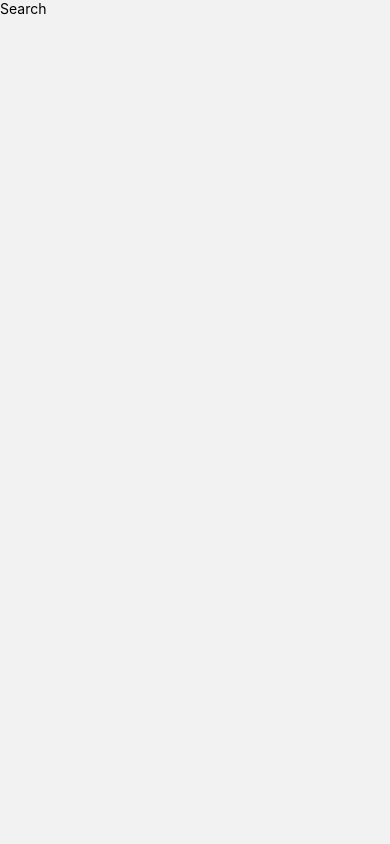
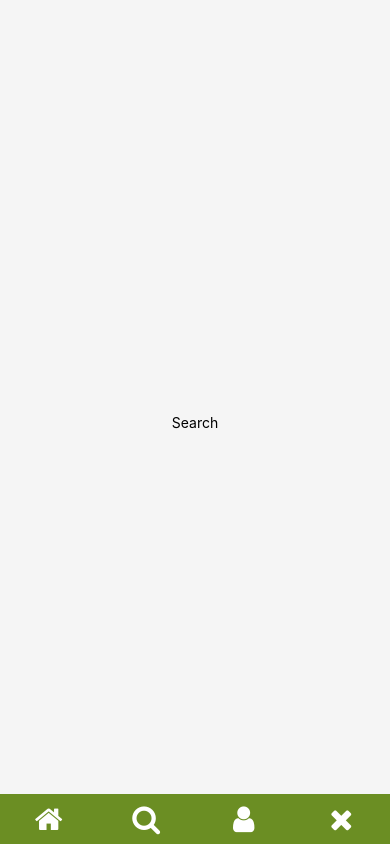
Before and after one commit to jairoalperez/CrocBites---Front---React-Native, a React Native app in the folder front/: screen /Search in a window 390 px wide. Built offline with nearby package versions, Linux system fonts and the light colour scheme.

Commit message:
NavBar Component

```diff
--- /dev/null
+++ b/front/components/NavBar.js
@@ -0,0 +1,79 @@
+import { View, Text, TouchableOpacity, StyleSheet, Alert } from 'react-native'
+import React from 'react'
+import { useNavigation } from "@react-navigation/native";
+import Icon from 'react-native-vector-icons/FontAwesome';
+
+const NavBar = () => {
+    const navigation = useNavigation();
+  return (
+    <View style={styles.container}>
+      <TouchableOpacity
+      onPress={() => {
+        navigation.navigate('Dashboard'),
+        console.log('Presionaste el boton de Inicio')
+      }}
+      style={styles.button}>
+        <Icon name="home" size={30} color="white" />
+      </TouchableOpacity>
+
+      <TouchableOpacity
+      onPress={() => {
+        navigation.navigate('Search'),
+        console.log('Presionaste el boton de Buscar')
+      }}
+      style={styles.button}>
+        <Icon name="search" size={30} color="white" />
+      </TouchableOpacity>
+
+      <TouchableOpacity
+      onPress={() => {
+        navigation.navigate('Profile'),
+        console.log('Presionaste el boton de Perfil')
+      }}
+      style={styles.button}>
+        <Icon name="user" size={30} color="white" />
+      </TouchableOpacity>
+
+      <TouchableOpacity
+      onPress={() => {
+        navigation.navigate('Home'),
+        console.log('Presionaste el boton de LogOut')
+        Alert.alert('Sesion Cerrada')
+      }}
+      style={styles.button}>
+        <Icon name="close" size={30} color="white" />
+      </TouchableOpacity>
+
+    </View>
+  )
+}
+
+export default NavBar
+
+
+const styles = StyleSheet.create({
+
+    container: {
+        position: 'absolute',
+        bottom: 0,
+        left: 0,
+        right: 0,
+        flexDirection: 'row'
+
+    },
+    button: {
+        flex: 1,
+        height: 50,
+        alignItems: 'center',
+        justifyContent: 'center',
+        backgroundColor: 'olivedrab',
+
+    },
+    textbutton: {
+        fontSize: 20,
+        color: "white",
+
+
+      },
+
+})
--- a/front/screens/Dashboard.js
+++ b/front/screens/Dashboard.js
@@ -1,12 +1,26 @@
-import { View, Text } from 'react-native'
+import { View, Text, StyleSheet } from 'react-native'
 import React from 'react'
+import NavBar from '../components/NavBar'
 
 const Dashboard = () => {
   return (
-    <View>
+    <View style={styles.container}>
       <Text>Dashboard</Text>
+      <NavBar />
     </View>
   )
 }
 
 export default Dashboard
+
+const styles = StyleSheet.create({
+
+  container: {
+      height: '100%',
+      justifyContent: "center",
+      alignItems: "center",
+      backgroundColor: "whitesmoke",
+      width: '100%'
+
+  },
+});
--- a/front/screens/Profile.js
+++ b/front/screens/Profile.js
@@ -1,12 +1,26 @@
-import { View, Text } from 'react-native'
+import { View, Text, StyleSheet } from 'react-native'
 import React from 'react'
+import NavBar from '../components/NavBar'
 
 const Profile = () => {
   return (
-    <View>
+    <View style={styles.container}>
       <Text>Profile</Text>
+      <NavBar />
     </View>
   )
 }
 
 export default Profile
+
+const styles = StyleSheet.create({
+
+  container: {
+      height: '100%',
+      justifyContent: "center",
+      alignItems: "center",
+      backgroundColor: "whitesmoke",
+      width: '100%'
+
+  },
+});
--- a/front/screens/Search.js
+++ b/front/screens/Search.js
@@ -1,12 +1,26 @@
-import { View, Text } from 'react-native'
+import { View, Text, StyleSheet } from 'react-native'
 import React from 'react'
+import NavBar from '../components/NavBar'
 
 const Search = () => {
   return (
-    <View>
+    <View style={styles.container}>
       <Text>Search</Text>
+      <NavBar />
     </View>
   )
 }
 
 export default Search
+
+const styles = StyleSheet.create({
+
+  container: {
+      height: '100%',
+      justifyContent: "center",
+      alignItems: "center",
+      backgroundColor: "whitesmoke",
+      width: '100%'
+
+  },
+});
```
